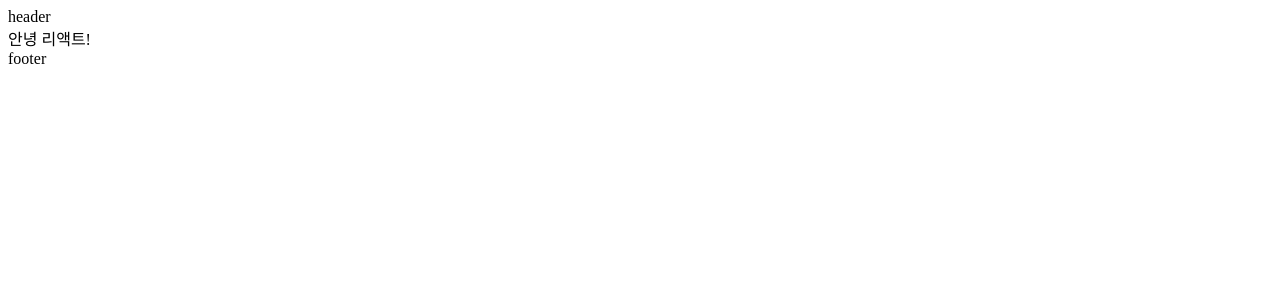
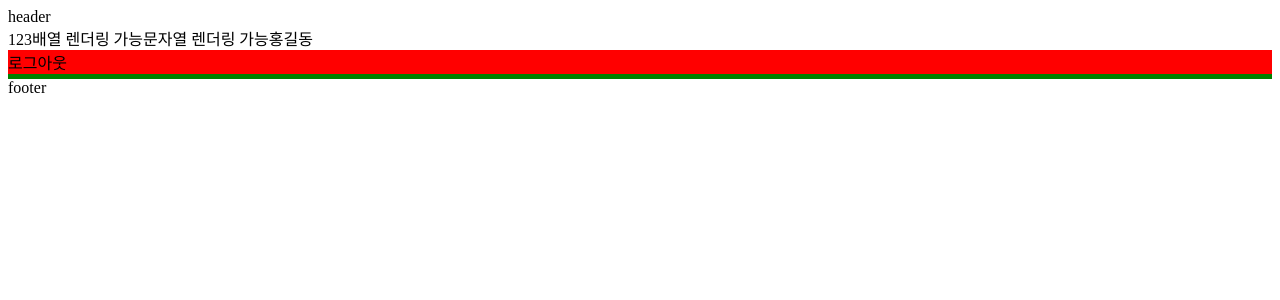
Before and after one commit to Jujungmin/onebite-react, a React (Vite) app in the folder section05/: page / in a window 1280 px wide. Shown: the top 300 px of the page. Built offline with nearby package versions, Linux system fonts and the light colour scheme.

Commit message:
React.js입문-JSX로UI표현하기

```diff
--- a/section05/src/App.jsx
+++ b/section05/src/App.jsx
@@ -1,12 +1,13 @@
 import './App.css'
-import Header from './components/Header'
-import Footer from './components/Footer'
+import Header from './components/Header';
+import Main from './components/Main';
+import Footer from './components/Footer';
 
 function App() {
   return (
     <>
       <Header />
-      <main>안녕 리액트!</main>
+      <Main />
       <Footer />
     </>
   )
--- /dev/null
+++ b/section05/src/components/Main.css
@@ -0,0 +1,4 @@
+.logout {
+  background-color: red;
+  border-bottom: 5px solid green;
+}
--- /dev/null
+++ b/section05/src/components/Main.jsx
@@ -0,0 +1,49 @@
+import './Main.css';
+
+// JSX: 자바스크립트 코드 안에 HTML 코드 삽입할 수 있게 해줌 => 확장된 자바스크립트 문법
+// => 다양한 UI요소 표현
+// => 주요 구조 담당, 컴포넌트를 입포트하거나 상태 관리 역할
+// => 코드 더 직관적
+// 중괄호 안에 자바스크립트 식을 넣어 JSX내에서 렌더링 가능
+
+// 주의사항
+// 1. 중괄호 내부에 자바스크립트 표현식만 가능
+// - 중괄호 안에 중괄호를 추가하여 if문이나 for문과 같은 제어문 작성하면 오류 발생
+// 2. 문자열 또는 배열의 값만 정상적으로 렌더링 된다.
+// - 객체는 그대로 JSX 렌더링하려면 오류가 난다 {user} // 문법에러
+// - 점표기법사용하여 렌더링 가능
+// 3. 모든 태그느 닫혀있어야 한다.
+// 4. 최상위 태그는 반드시 하나
+// - return 바로 아래 태그는 딱 한개 존재
+// - <></> 빈태그 넣어줘도 됨.
+const Main = () => {
+  const user = {
+    name: '홍길동',
+    isLogin: true,
+  }
+  return (
+    <>
+      {[1,2,3, '배열 렌더링 가능']}
+      {'문자열 렌더링 가능'}
+      {/* {user}  키 값을 넣어줘야 됨 */}
+      {true}
+      {user.name}
+      {user.isLogin ? (
+        // 객체를 전달하므로 중괄호 두개
+        // return문 안에 스타일 넣으면 가독성 떨어짐 => 스타일 파일 추가
+          <div className="logout">로그아웃</div>
+        ) : (
+          <div>로그인</div>
+        )
+      }
+    </>
+  )
+
+  // if(user.isLogin) {
+  //   return <div>로그아웃</div>
+  // } else {
+  //   return <div>로그인</div>
+  // }
+}
+
+export default Main;
```
